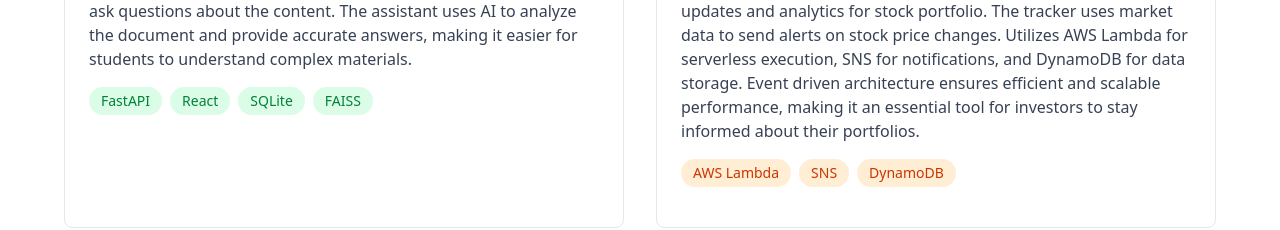
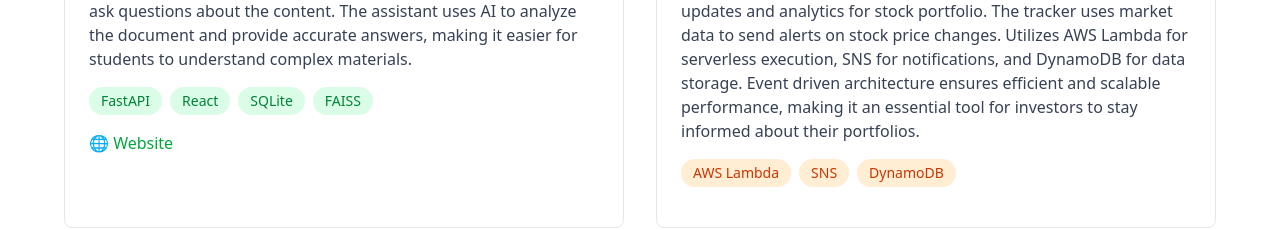
Before and after one commit to JeffrinNadar/my-portfolio, a React (Vite) app: page / in a window 1280 px wide. Shown: the part 2320-2550 px from the top of the page. Built offline with nearby package versions, Linux system fonts and the light colour scheme.

Commit message:
Added link to study assistant

```diff
--- a/src/App.jsx
+++ b/src/App.jsx
@@ -215,6 +215,12 @@ export default function App() {
                   <span className="px-3 py-1 bg-green-100 text-green-700 rounded-full text-sm">SQLite</span>
                   <span className="px-3 py-1 bg-green-100 text-green-700 rounded-full text-sm">FAISS</span>
                 </div>
+                <div className="flex gap-4">
+                  <a href="https://study-assistant-green.vercel.app"
+                  target="_blank" rel="noopener noreferrer" className="flex items-center gap-2 text-green-600 hover:text-green-700">
+                    🌐 Website
+                  </a>
+                </div>
               </div>
             </div>
 
```
